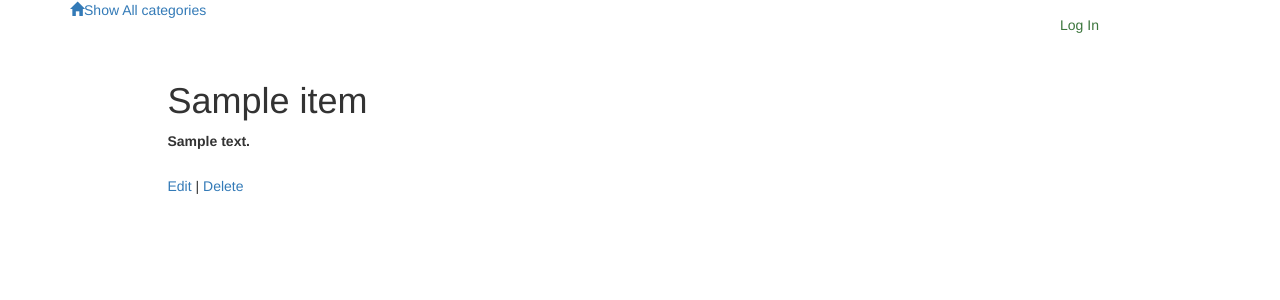
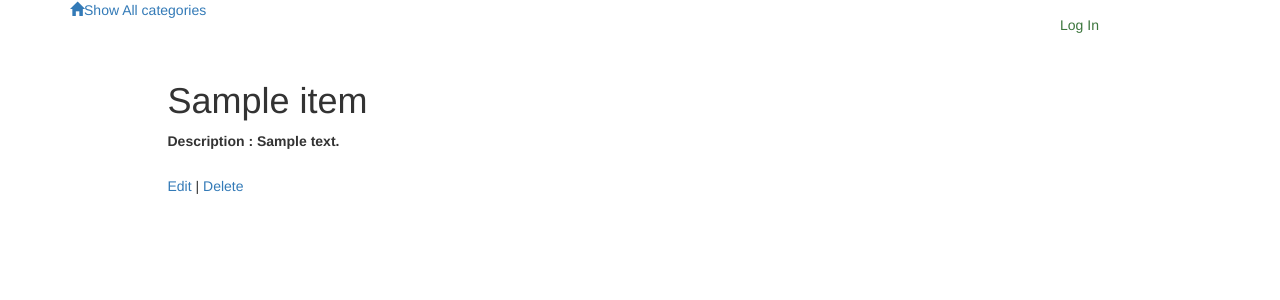
Before and after one commit to Safwaniw/ItemCatalog, a Flask app: template templates/itemdetails.html in a window 1280 px wide. Shown: the top 300 px of the page. Run offline with Flask 2, Linux system fonts and the light colour scheme; the template is opened without the code that fills it: most values are stand-ins (such as "Sample title", 1, 10 or a date in 2020); some libraries are stand-ins or nearby versions.

Commit message:
Add Description label

```diff
--- a/templates/itemdetails.html
+++ b/templates/itemdetails.html
@@ -11,6 +11,7 @@
 	</div>
 	<div class="row">
 		<div class="col-md-6 col-md-offset-1 padding-top">
+			<label>Description :</label>
 			<label for="description">{{item.description}}</label>
 			<br /><br />
 			<a href = "{{url_for('editItem', item_id = item.id)}}">Edit</a> | <a href = "{{url_for('deleteItem', item_id = item.id)}}">Delete</a>
```
